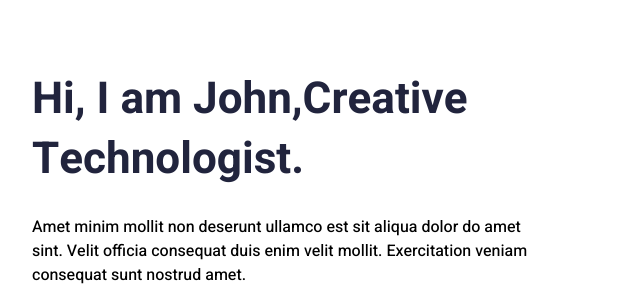
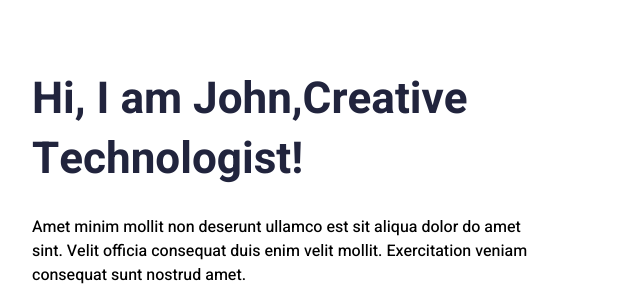
Before and after one commit to Dmhvz/megaprogect, a plain HTML site: page index.html in a window 1280 px wide. Shown: the part 158-455 px from the top of the page, 116-756 px from the left. Drawn offline with Linux system fonts and the light colour scheme.

Commit message:
header ok

```diff
--- a/index.html
+++ b/index.html
@@ -19,7 +19,7 @@
         </div>
         <header>
             <h1 class="header-titles">
-                Hi, I am John,Creative Technologist.
+                Hi, I am John,Creative Technologist!
             </h1>
             <p class="header-titles__label">Amet minim mollit non deserunt ullamco est sit aliqua dolor do amet sint. Velit officia consequat duis enim velit mollit. Exercitation veniam consequat sunt nostrud amet. </p>
         </header>
```
Also changed, not shown: main.css (line endings or trailing spaces).
